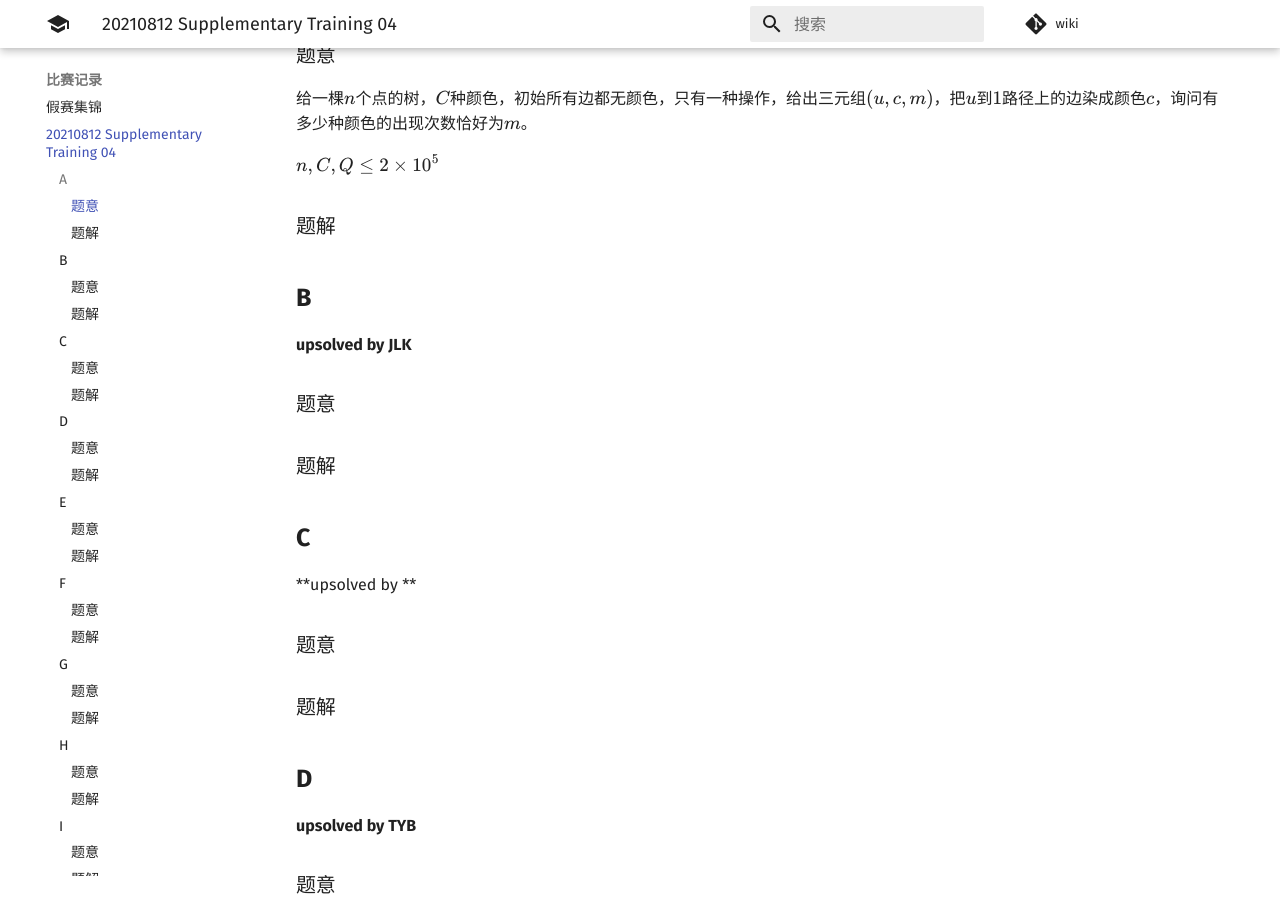
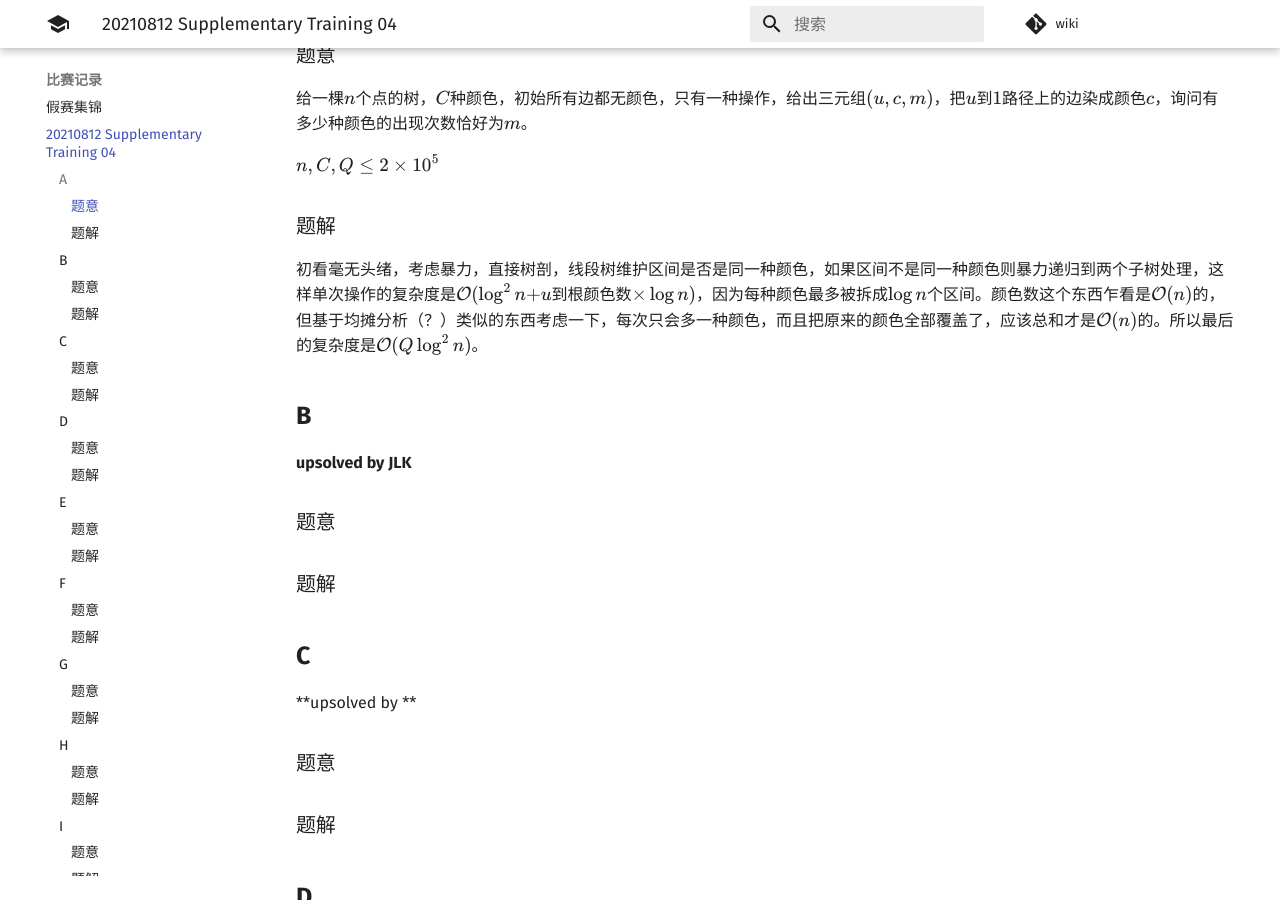
Before and after one commit to PoorMath/PoorMath.github.io, an MkDocs documentation site: the page built from docs/contest/20210812 Supplementary Training 04.md, in a window 1280 px wide and 900 px high, scrolled down 445 px. Built offline with MkDocs 1.6.1 and Material for MkDocs 9.7.7, drawn with Linux system fonts in a browser that asks for light colours; comment, search, counter and statistics services are not loaded.

Commit message:
Update 20210812 Supplementary Training 04.md

```diff
--- a/docs/contest/20210812 Supplementary Training 04.md
+++ b/docs/contest/20210812 Supplementary Training 04.md
@@ -16,7 +16,7 @@ $n,C,Q\le2\times 10^5$
 
 ### 题解
 
-
+初看毫无头绪，考虑暴力，直接树剖，线段树维护区间是否是同一种颜色，如果区间不是同一种颜色则暴力递归到两个子树处理，这样单次操作的复杂度是$\mathcal{O}(\log^2n+$$u$到根颜色数$\times \log n)$，因为每种颜色最多被拆成$\log n$个区间。颜色数这个东西乍看是$\mathcal{O}(n)$的，但基于均摊分析（？）类似的东西考虑一下，每次只会多一种颜色，而且把原来的颜色全部覆盖了，应该总和才是$\mathcal{O}(n)$的。所以最后的复杂度是$\mathcal{O}(Q\log^2n)$。
 
 ## **B**
 
```
